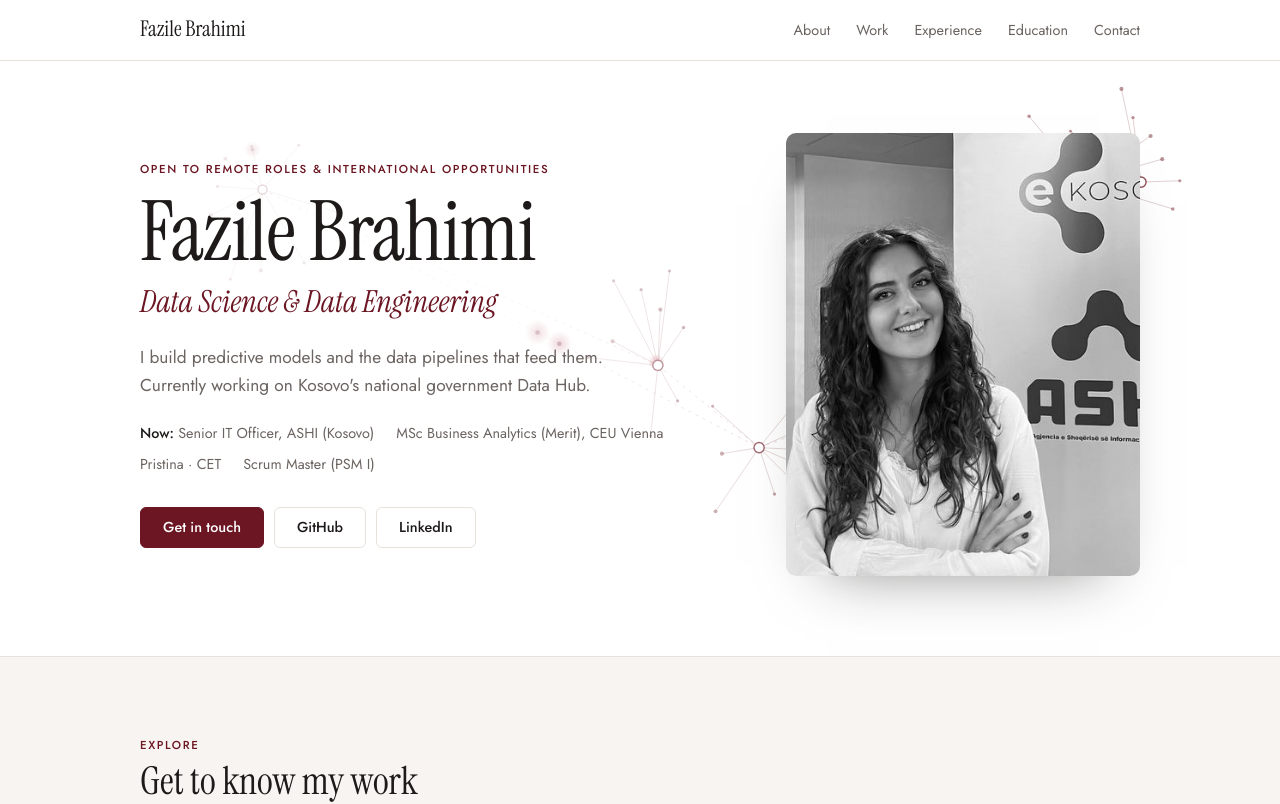
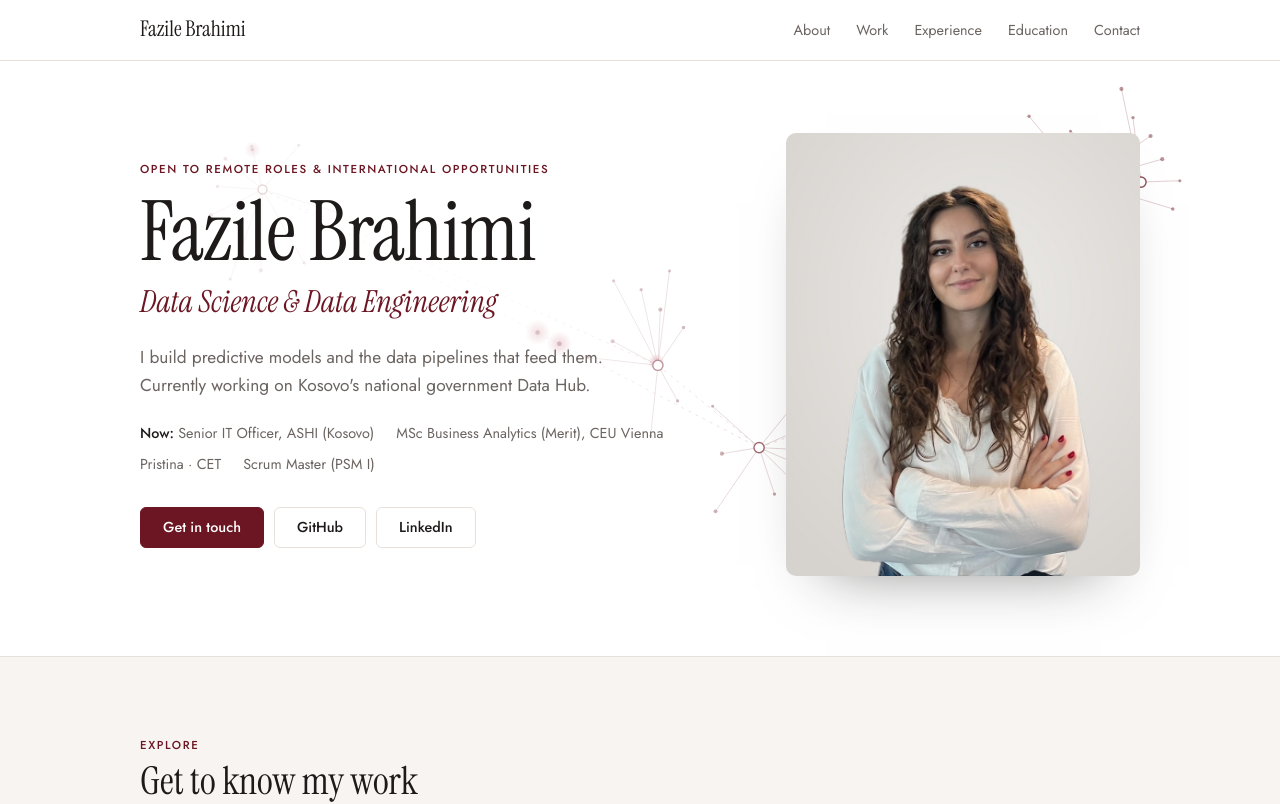
Before and after one commit to fazilebrahimi1/fazilebrahimi1.github.io, a plain HTML site: page preview.html in a window 1280 px wide. Shown: the top 804 px of the page. Drawn offline with Linux system fonts and the light colour scheme.

Commit message:
Preview: new portrait on a plain studio background
Co-Authored-By: Claude Opus 5.5 <noreply@anthropic.com>
Claude-Session: https://claude.ai/code/session_01T3aDiN9an6ZuBEc8QVtbxH

```diff
--- a/preview.html
+++ b/preview.html
@@ -159,7 +159,7 @@
     @media (max-width: 760px) { #net { -webkit-mask-image: linear-gradient(to bottom, #000 0 40%, transparent 56%); mask-image: linear-gradient(to bottom, #000 0 40%, transparent 56%); } }
     /* tighter photo crop: her, not the banner */
     .photo { overflow: hidden; border-radius: 10px; box-shadow: 0 30px 60px -40px rgba(29,26,25,.6); }
-    .photo img { transform: scale(1.32); transform-origin: 34% 46%; box-shadow: none; border-radius: 0; }
+    .photo img { box-shadow: none; border-radius: 0; filter: none; object-position: center 30%; }
     /* featured project */
     .featured { background: var(--bg); border: 1px solid var(--line); border-radius: 10px; padding: 28px 28px 26px; margin-bottom: 28px; }
     .featured .proj { margin-top: 0; padding-top: 0; border-top: 0; }
@@ -288,7 +288,7 @@
           <a class="btn line" href="https://linkedin.com/in/fazile-brahimi" target="_blank" rel="noopener">LinkedIn</a>
         </div>
       </div>
-      <div class="photo"><img src="assets/fazile.jpg" alt="Fazile Brahimi at the Information Society Agency (ASHI)" width="600" height="682" /></div>
+      <div class="photo"><img src="assets/fazile-portrait.jpg" alt="Fazile Brahimi" width="800" height="960" /></div>
     </div>
   </header>
 
```
Also changed, not shown: assets/fazile-portrait.jpg (added).
